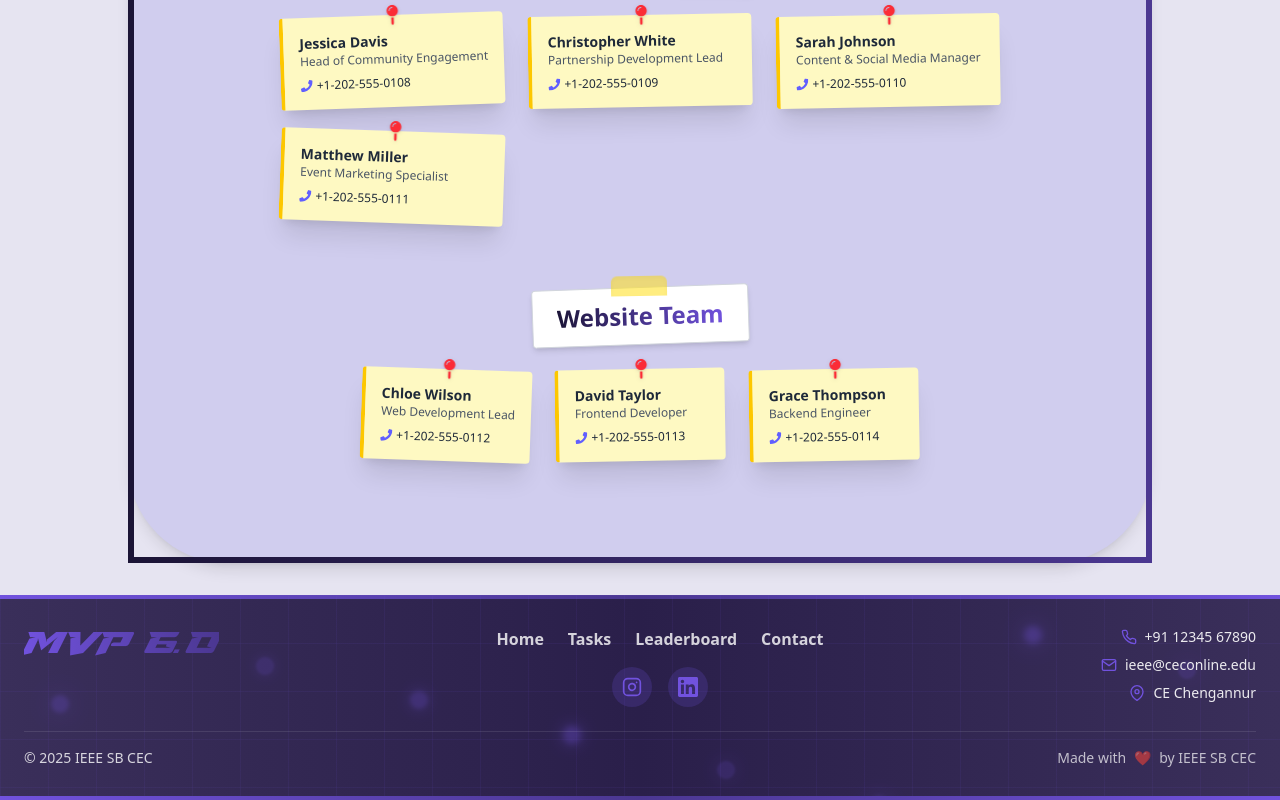
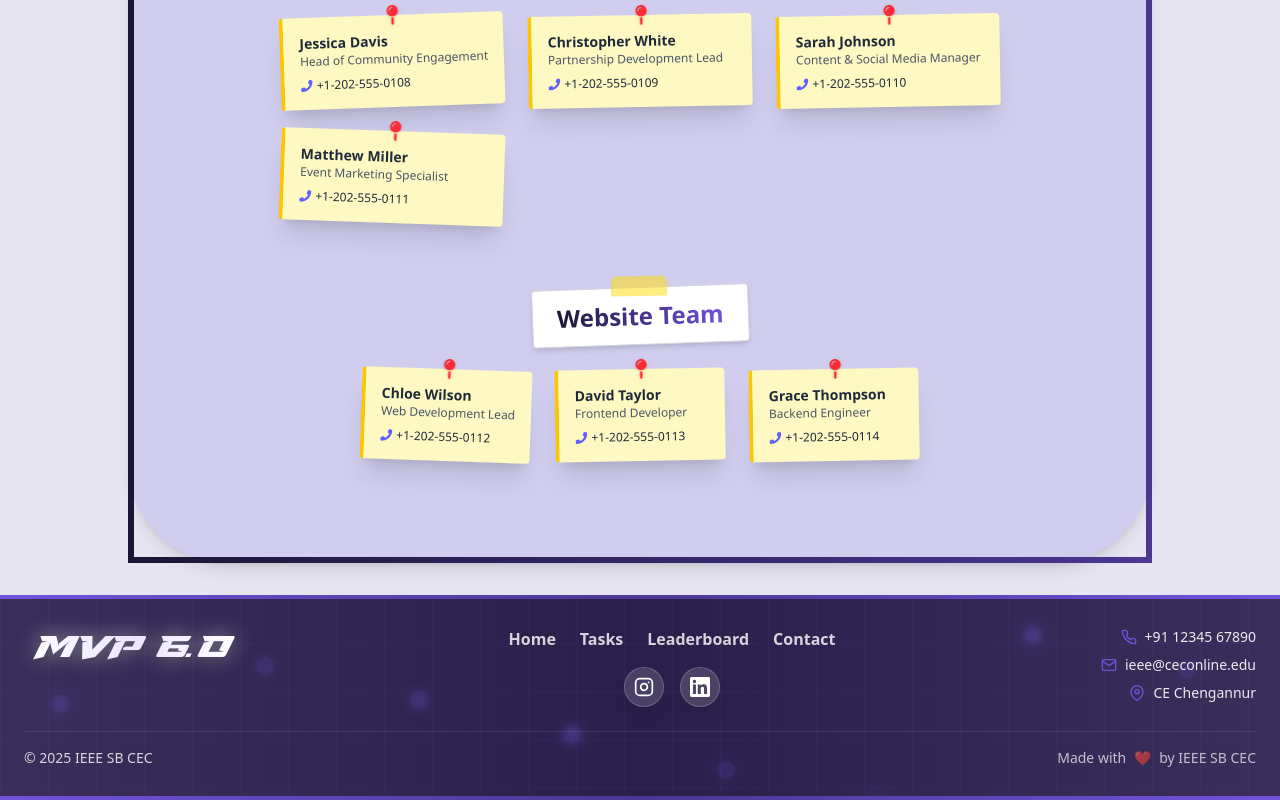
Before and after one commit to cecieee/mvp_6, a React (Vite) app: page /contact in a window 1280 px wide. Shown: the part 675-1475 px from the top of the page. Built offline with nearby package versions, Linux system fonts and the light colour scheme; a web font is replaced by a local one.

Commit message:
Fixed social and logo visibility

```diff
--- a/src/components/Footer.jsx
+++ b/src/components/Footer.jsx
@@ -70,13 +70,15 @@ export default function Footer() {
           <div className="text-center md:text-left">
             <button onClick={() => navigate("/")} className="cursor-pointer">
               <h3
-                className="text-2xl sm:text-3xl font-frontline mb-2"
+                className="text-2xl sm:text-3xl font-frontline mb-2 px-3 py-1 rounded-md"
                 style={{
                   fontFamily: "Frontline, sans-serif",
-                  background: "linear-gradient(90deg, #7152DE 0%, #4B3791 100%)",
+                  background: "linear-gradient(90deg, #FFFFFF 0%, #E8E0FF 50%, #FFFFFF 100%)",
                   WebkitBackgroundClip: "text",
                   WebkitTextFillColor: "transparent",
                   backgroundClip: "text",
+                  textShadow: "0 0 20px rgba(255,255,255,0.5)",
+                  filter: "drop-shadow(0 2px 4px rgba(0,0,0,0.3))",
                 }}
               >
                 MVP 6.0
@@ -104,18 +106,18 @@ export default function Footer() {
                 href="https://www.instagram.com/ieee_sb_cec/"
                 target="_blank"
                 rel="noopener noreferrer"
-                className="w-10 h-10 rounded-full flex items-center justify-center bg-[#7152DE]/20 hover:bg-[#7152DE]/40 transition-all duration-300"
+                className="w-10 h-10 rounded-full flex items-center justify-center bg-white/15 backdrop-blur-sm border border-white/20 hover:bg-[#7152DE]/60 hover:border-[#7152DE]/50 transition-all duration-300 shadow-lg"
               >
-                <FiInstagram className="w-5 h-5 text-[#7152DE]" />
+                <FiInstagram className="w-5 h-5 text-white" />
               </a>
               <a
                 href="https://www.linkedin.com/company/cecieee/"
                 target="_blank"
                 rel="noopener noreferrer"
-                className="w-10 h-10 rounded-full flex items-center justify-center bg-[#7152DE]/20 hover:bg-[#7152DE]/40 transition-all duration-300"
+                className="w-10 h-10 rounded-full flex items-center justify-center bg-white/15 backdrop-blur-sm border border-white/20 hover:bg-[#7152DE]/60 hover:border-[#7152DE]/50 transition-all duration-300 shadow-lg"
               >
                 <svg
-                  className="w-5 h-5 text-[#7152DE]"
+                  className="w-5 h-5 text-white"
                   fill="currentColor"
                   viewBox="0 0 24 24"
                 >
```
